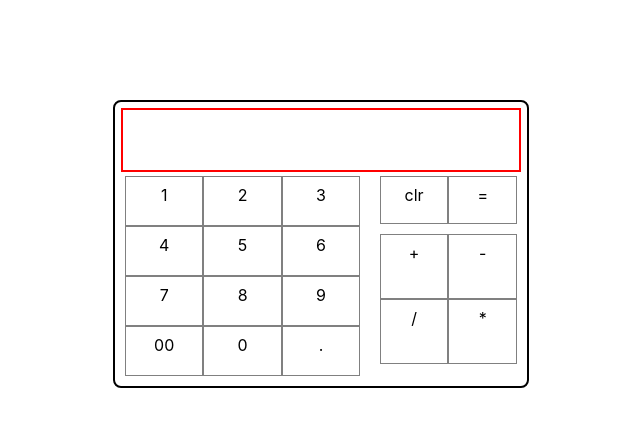
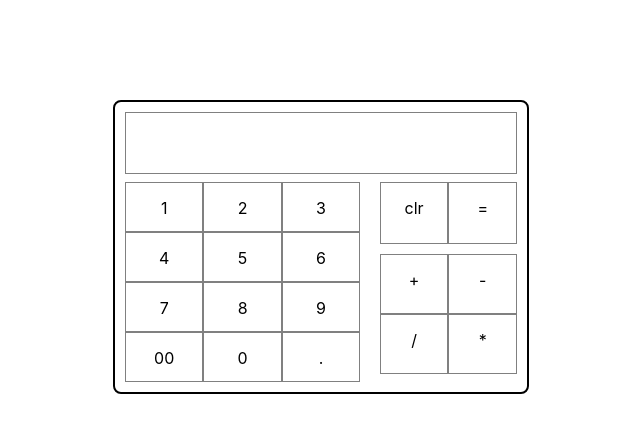
Before and after one commit to palpriyanshu/calc-react, a React (Create React App) app: page / in a window 1280 px wide. Shown: the top 432 px of the page, without its empty margins (319-959 px from the left). Built offline with nearby package versions, Linux system fonts and the light colour scheme.

Commit message:
modified keyboard component

```diff
--- a/src/App.css
+++ b/src/App.css
@@ -7,8 +7,9 @@
 }
 
 .display {
-  border: 2px solid red;
+  border: 1px solid grey;
   height: 60px;
+  margin:4px;
 }
 
 .keyboard {
@@ -35,7 +36,7 @@
 .button {
   text-align: center;
   border: 1px solid gray;
-  padding: 8px;
+  padding: 15px;
 }
 
 .funcKeys {
@@ -50,6 +51,6 @@
 .oprKeys {
   padding-top:10px;
   display:grid;
-  grid-template-rows: repeat(2, 65px);
+  grid-template-rows: repeat(2, 60px);
   grid-template-columns: repeat(2, 50%);
 }
--- a/src/calc.js
+++ b/src/calc.js
@@ -6,8 +6,8 @@ class Calc extends React.Component {
   constructor(props) {
     super(props);
     this.state = { currDisplayState: '' };
-    this.handleNumberClick = this.handleNumberClick.bind(this);
-    this.handleSymbolClick = this.handleSymbolClick.bind(this);
+    this.onNumberClick = this.onNumberClick.bind(this);
+    this.onSymbolClick = this.onSymbolClick.bind(this);
     this.showResult = this.showResult.bind(this);
     this.setDefault = this.setDefault.bind(this);
   }
@@ -60,28 +60,34 @@ class Calc extends React.Component {
     });
   }
 
+  getResult(state) {
+    const expression = state.numbers
+      .flatMap((num, index) => [num, state.symbols[index]])
+      .join('');
+    return eval(expression);
+  }
+
   showResult() {
     this.setNumber();
     this.setState((state) => {
-      const exp = state.numbers
-        .flatMap((num, index) => [num, state.symbols[index]])
-        .join('');
-      const answer = eval(exp);
+      const result = this.getResult(state);
       return {
-        currDisplayState: answer,
-        currNumberState: answer,
+        currDisplayState: result,
+        currNumberState: result,
         numbers: [],
         symbols: [],
       };
     });
   }
 
-  handleNumberClick(number) {
+  onNumberClick(event) {
+    const number = event.target.id;
     this.setDisplayState(number);
     this.setNumberState(number);
   }
 
-  handleSymbolClick(symbol) {
+  onSymbolClick(event) {
+    const symbol = event.target.id;
     this.setDisplayState(symbol);
     this.setNumber();
     this.setSymbol(symbol);
@@ -89,8 +95,8 @@ class Calc extends React.Component {
 
   get clickHandlers() {
     return {
-      handleNumberClick: this.handleNumberClick,
-      handleSymbolClick: this.handleSymbolClick,
+      onNumberClick: this.onNumberClick,
+      onSymbolClick: this.onSymbolClick,
       showResult: this.showResult,
       setDefault: this.setDefault,
     };
--- a/src/keyboard.js
+++ b/src/keyboard.js
@@ -1,37 +1,19 @@
 import React from 'react';
 import { NumericKeys, ArithmeticKeys, FunctionalKeys } from './keyboardComp';
 
-class Keyboard extends React.Component {
-  constructor(props) {
-    super(props);
-    this.onNumberClick = this.onNumberClick.bind(this);
-    this.onSymbolClick = this.onSymbolClick.bind(this);
-  }
-
-  onNumberClick(e) {
-    const { handleNumberClick } = this.props.clickHandlers;
-    handleNumberClick(e.target.innerText);
-  }
-
-  onSymbolClick(e) {
-    const { handleSymbolClick } = this.props.clickHandlers;
-    handleSymbolClick(e.target.innerText);
-  }
-
-  render() {
-    const { setDefault, showResult } = this.props.clickHandlers;
+const Keyboard = function (props) {
+  const { onSymbolClick, onNumberClick, setDefault, showResult, } = props.clickHandlers;
   return (
     <div className="keyboard">
       <div className="leftPanel">
-          <NumericKeys onClick={this.onNumberClick} />
+        <NumericKeys onClick={onNumberClick} />
       </div>
       <div className="rightPanel">
-          <FunctionalKeys setDefault={setDefault} showResult={showResult}/>
-          <ArithmeticKeys onClick={this.onSymbolClick} />
+        <FunctionalKeys setDefault={setDefault} showResult={showResult} />
+        <ArithmeticKeys onClick={onSymbolClick} />
       </div>
     </div>
   );
-  }
-}
+};
 
 export default Keyboard;
--- a/src/keyboardComp.js
+++ b/src/keyboardComp.js
@@ -8,7 +8,7 @@ const Button = (props) => (
 
 const createKeys = function (keys, handleClick) {
   return keys.map((key) => (
-    <div className="button" key={key} name={key} onClick={handleClick}>
+    <div id={key} className="button" key={key} onClick={handleClick}>
       {key}
     </div>
   ));
```
Lines whose indentation alone changed are shown as unchanged.
